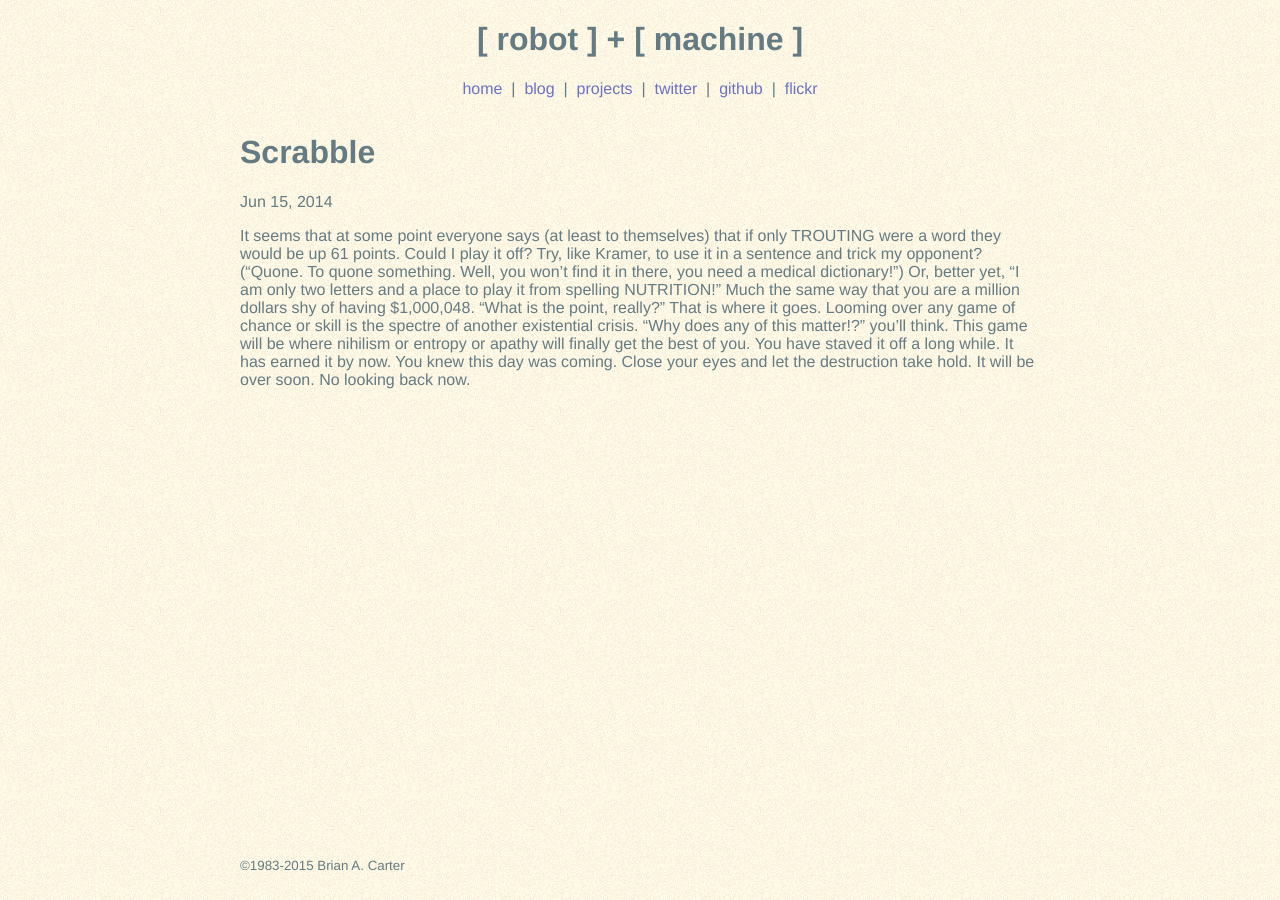
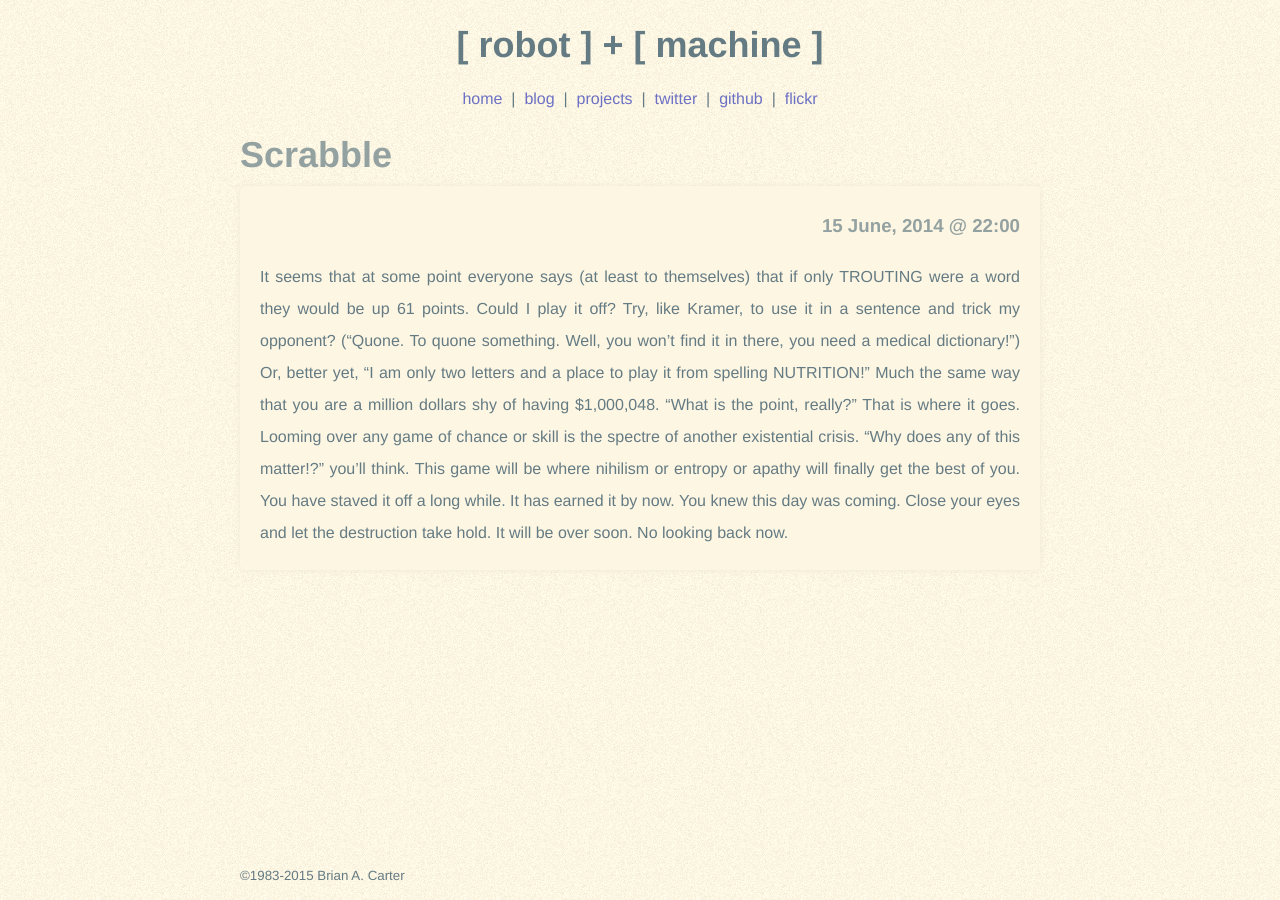
Before and after one commit to robotmachine/Jekyll-Blog, a Jekyll site: the page built from _posts/2014-06-15-Scrabble.md, in a window 1280 px wide. Built offline with Jekyll 4.4.1, drawn with Linux system fonts in a browser that asks for light colours; some web fonts are replaced.

Commit message:
Posts are ... passable now.

```diff
--- a/_layouts/post.html
+++ b/_layouts/post.html
@@ -1,15 +1,8 @@
 ---
 layout: default
 ---
-<div class="post">
-
-  <header class="post-header">
-    <h1 class="post-title">{{ page.title }}</h1>
-    <p class="post-meta">{{ page.date | date: "%b %-d, %Y" }}{% if page.author %} • {{ page.author }}{% endif %}{% if page.meta %} • {{ page.meta }}{% endif %}</p>
-  </header>
-
-  <article class="post-content">
+  <h1 class="post">{{ page.title }}</h1>
+<div class="box">
+  <h3 class="post">{{ page.date | date: "%d %B, %Y @ %H:%M" }}</h3>
     {{ content }}
-  </article>
-
 </div>
--- a/main.css
+++ b/main.css
@@ -9,12 +9,16 @@ body {
 	font-size: 16px;
 }
 
+h1 {
+	font-size: 36px;
+}
+
 div.box {
 	margin:0px auto;
-	text-align:left;
-	padding:15px;
+	text-align:justify;
+	padding: 5px 20px;
 	background-color:#fdf6e3;
-	line-height:150%;
+	line-height:200%;
 	border:0px;
 	-webkit-border-radius: 5px;
 	-moz-border-radius: 5px;
@@ -47,20 +51,23 @@ div.ltcol {
 }
 
 div.footer {
-	clear: both;
+	width: 800px;
 	float: left;
 	position: fixed;
-	bottom: 10px;
+	bottom: 0;
 }
 
-span.objtitle {
-	display: inline-block;
-	font-size: +1;
+/* Posts */
+
+h1.post {
+	line-height: 15px;
+	color: #93a1a1;
+	text-align: left;
 }
 
-span.objdesc {
-	display: inline-block;
-	text-indent: 15px;
+h3.post {
+	color: #93a1a1;
+	text-align: right;
 }
 
 /* Links */
```
Also changed, not shown: _layouts/postlist.html (deleted, +0 -20 lines), about.md (deleted, +0 -8 lines).
